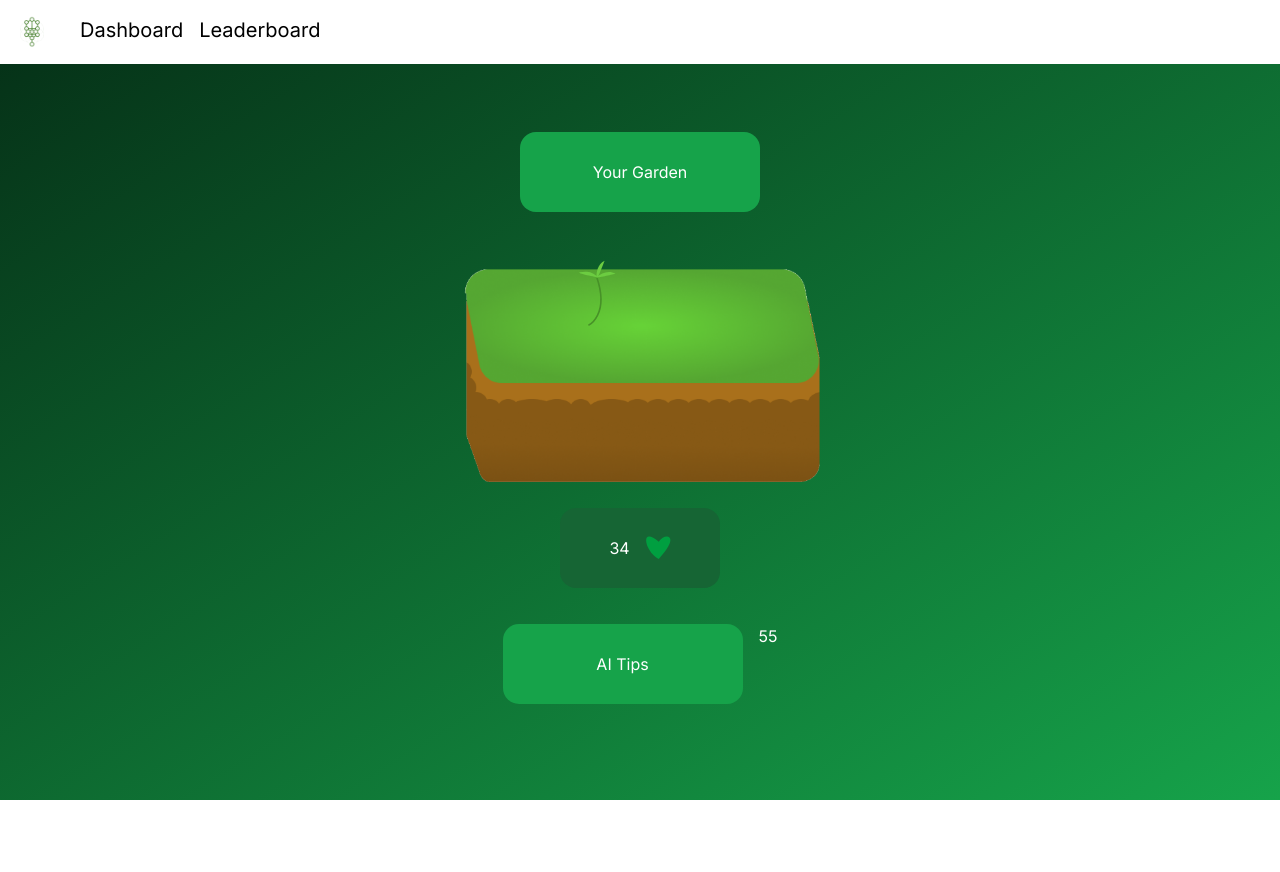
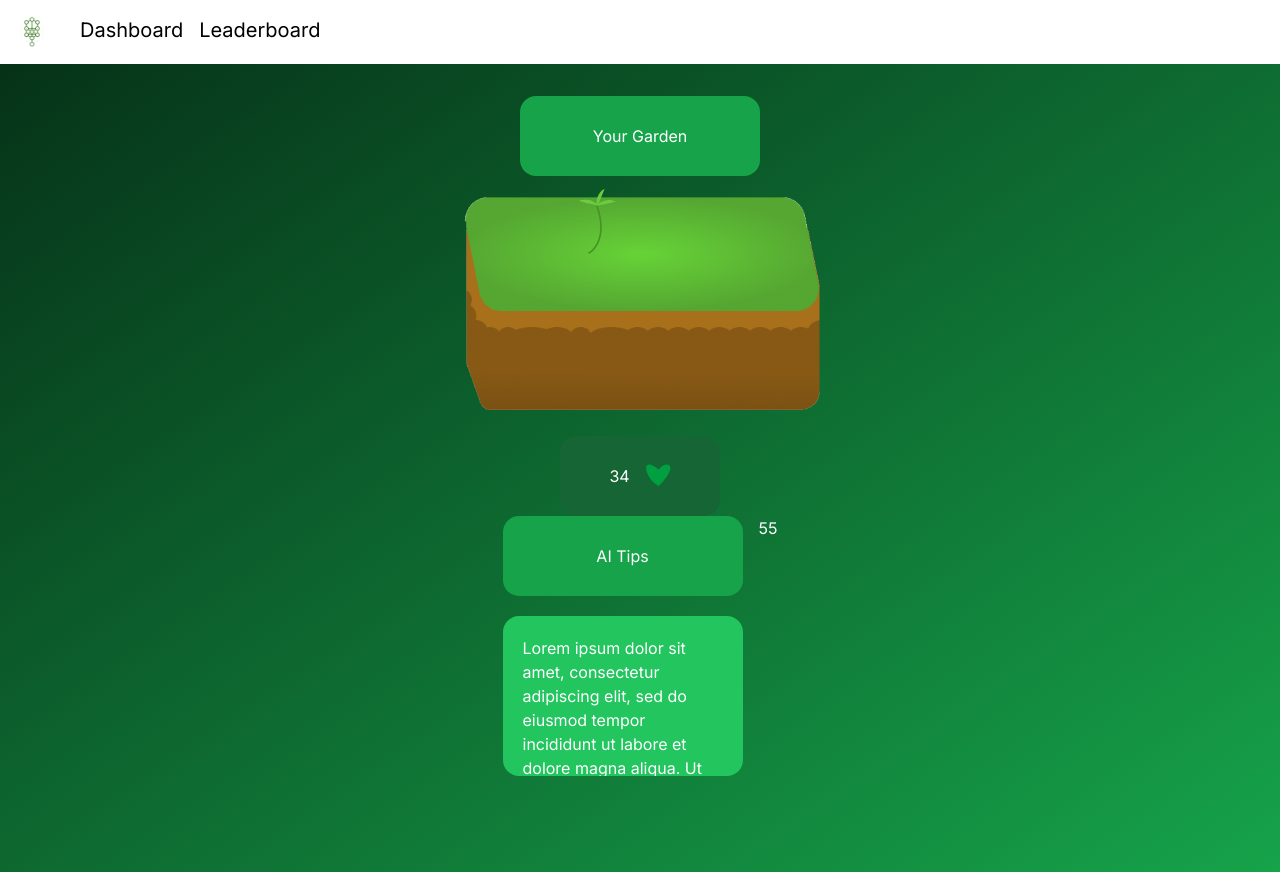
Before and after one commit to MisterChief53/AI-den, a Next.js app: page / in a window 1280 px wide. Before the commit the page ends 800 px from the top, so only its background shows below. Built offline with nearby package versions, Linux system fonts and the light colour scheme.

Commit message:
ai tips section scrollbark works!

```diff
--- a/app/globals.css
+++ b/app/globals.css
@@ -40,3 +40,17 @@ body {
     text-wrap: balance;
   }
 }
+
+::-webkit-scrollbar {
+  width: 8px; /* Adjust width as needed */
+  height: 8px; /* Adjust height as needed */
+}
+
+::-webkit-scrollbar-track {
+  background: transparent;
+}
+
+::-webkit-scrollbar-thumb {
+  background-color: rgba(0, 0, 0, 0.3); /* Adjust color and transparency */
+  border-radius: 10px; /* Adjust roundness as needed */
+}
--- a/components/aiTipsComponent.tsx
+++ b/components/aiTipsComponent.tsx
@@ -2,9 +2,22 @@ import SmallTitleComponent from "@/components/smallTitleComponent";
 
 export default function AiTipsComponent(){
     return (
-        <div>
-            <SmallTitleComponent text="AI Tips"/>
+        <div className="flex flex-col items-center justify-between">
+            <div className="pb-5">
+                <SmallTitleComponent text="AI Tips"/>
+            </div>
 
+
+            <div className="relative items-center justify-center">
+                <div className="h-40 w-40 min-h-20 max-h-40 min-w-60 max-w-60 bg-cover bg-no-repeat rounded-2xl overflow-y-auto items-center justify-center bg-green-500 p-5">
+                    <div className="flex items-center justify-center text-white">
+                     <p>Lorem ipsum dolor sit amet, consectetur adipiscing elit, sed do eiusmod tempor incididunt ut labore et dolore magna aliqua.
+                        Ut enim ad minim veniam, quis nostrud exercitation ullamco laboris nisi ut aliquip ex ea commodo consequat. Duis aute irure
+                        dolor in reprehenderit in voluptate velit esse cillum dolore eu fugiat nulla pariatur. Excepteur sint occaecat cupidatat non
+                        proident, sunt in culpa qui officia deserunt mollit anim id est laborum.</p>
+                    </div>
+                </div>
+            </div>
         </div>
     )
 }
```
